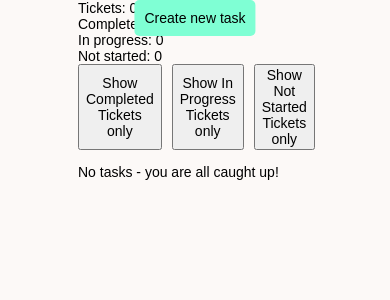
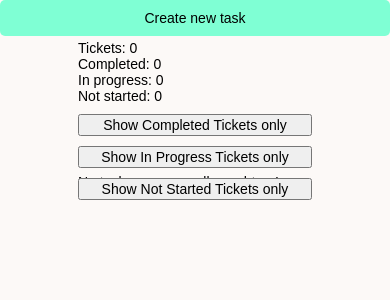
Before and after one commit to JonnyPS/my-tasks, a React (Create React App) app: page / in a window 390 px wide. Shown: the top 300 px of the page. Built offline with nearby package versions, Linux system fonts and the light colour scheme; the HTML template or start-up script is replaced by a standard one.

Commit message:
refactor layout for mobile, sort css

```diff
--- a/src/App.module.css
+++ b/src/App.module.css
@@ -20,18 +20,18 @@ body {
 }
 
 .container > ul {
-  position: relative;
-  top: 40px;
   list-style: none;
   padding: 0;
+  position: relative;
+  top: 50px;
 }
 
 .container > ul > li {
-  position: relative;
+  background-color: lightblue;
   border-bottom: 1px solid lightgrey;
   margin-bottom: 20px;
   padding: 10px;
-  background-color: lightblue;
+  position: relative;
 }
 
 .container > ul > li > span {
@@ -40,18 +40,18 @@ body {
 }
 
 .newTaskButton {
-  z-index: 1;
+  background-color: aquamarine;
+  border-radius: 5px;
+  border: 0;
   cursor: pointer;
-  background-color: aquamarine;
-  border: 0;
   height: fit-content;
+  left: 50%;
   padding: 10px;
-  border-radius: 5px;
   position: fixed;
   top: 0;
-  left: 50%;
   transform: translate(-50%);
-  max-width: 50%;
+  width: 100%;
+  z-index: 1;
 }
 
 .newTaskButton:hover {
@@ -60,7 +60,7 @@ body {
 
 .InfoContainer {
   position: relative;
-  /* top: 40px; */
+  top: 40px;
 }
 
 .InfoContainer > p {
@@ -69,5 +69,22 @@ body {
 
 .FilterButtons {
   display: flex;
-  gap: 10px;
+  flex-direction: column;
+  position: relative;
+  top: 50px;
 }
+
+.FilterButtons > button {
+  margin-bottom: 10px;
+}
+
+@media only screen and (min-width: 744px) {
+  .newTaskButton {
+    max-width: 50%;
+    width: unset;
+  }
+  .FilterButtons {
+    flex-direction: row;
+    gap: 10px;
+  }
+}
```
